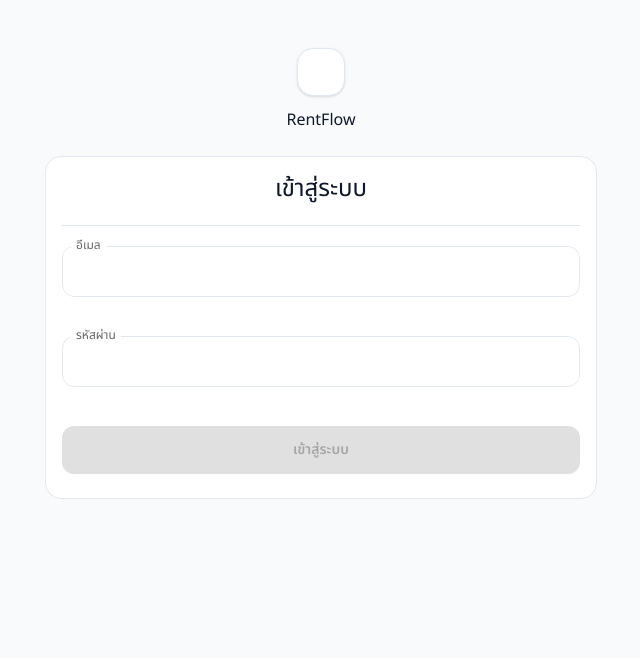
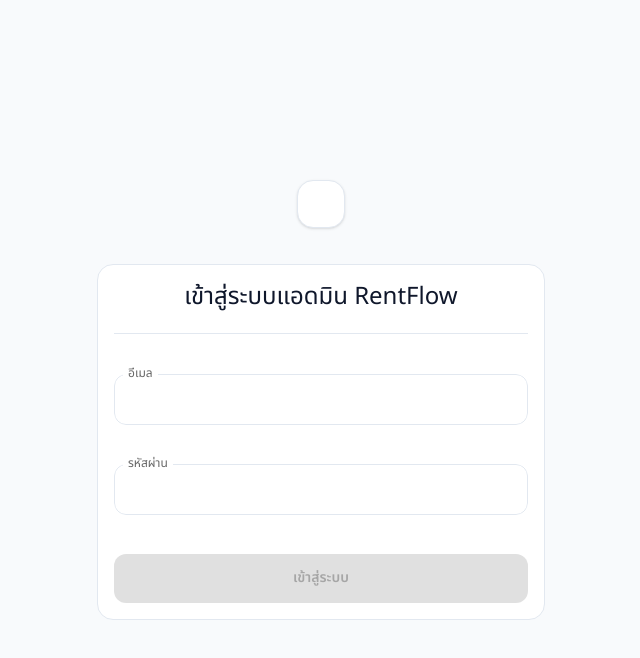
Before and after one commit to Pachared42/RentFlow-Admin-Dashboard, a Next.js app: page /login in a window 1280 px wide. Shown: the top 658 px of the page, without its empty margins (319-959 px from the left). Built offline with nearby package versions, Linux system fonts and the light colour scheme; some icons are missing; what @mui/material-nextjs would draw is missing.

Commit message:
Update Login.tsx

```diff
--- a/src/auth/Login.tsx
+++ b/src/auth/Login.tsx
@@ -32,20 +32,31 @@
         borderRadius: "12px",
         overflow: "hidden",
         backgroundColor: "white",
+
         "& .MuiOutlinedInput-notchedOutline": {
             borderRadius: "12px",
             borderColor: "rgb(226 232 240)",
         },
+
         "&:hover .MuiOutlinedInput-notchedOutline": {
             borderColor: "rgb(203 213 225)",
         },
+
         "&.Mui-focused .MuiOutlinedInput-notchedOutline": {
             borderColor: "rgb(15 23 42)",
         },
+
         "& .MuiOutlinedInput-input": {
             padding: "14px 16px",
             fontWeight: 600,
         },
+    },
+
+    "& input:-webkit-autofill": {
+        WebkitBoxShadow: "0 0 0 100px white inset",
+        WebkitTextFillColor: "inherit",
+        caretColor: "inherit",
+        transition: "background-color 9999s ease-out 0s",
     },
 };
 
@@ -106,17 +117,13 @@
     }
 
     return (
-        <Box className="min-h-[calc(100vh-0px)] bg-slate-50">
-            <Container maxWidth="sm" className="relative py-12">
+        <Box className="min-h-screen bg-slate-50 flex items-center justify-center p-4">
+            <Box className="w-full max-w-md">
                 {/* Brand / Header */}
                 <Stack className="mb-6 items-center text-center">
                     <Box className="mb-3 grid h-12 w-12 place-items-center rounded-2xl border border-slate-200 bg-white shadow-sm">
                         <DirectionsCarRoundedIcon />
                     </Box>
-
-                    <Typography className="text-2xl font-extrabold text-slate-900">
-                        RentFlow
-                    </Typography>
                 </Stack>
 
                 <Card
@@ -124,14 +131,15 @@
                     className="w-full rounded-2xl! border border-slate-200 bg-white"
                     sx={{ boxShadow: "none" }}
                 >
-                    <CardContent className="p-7">
+                    {/* ให้ scroll เฉพาะใน Card ถ้าเนื้อหาเกินความสูงของสี่เหลี่ยม */}
+                    <CardContent className="p-4! overflow-auto">
                         <Stack spacing={1} className="mb-4 items-center text-center">
                             <Typography variant="h5" className="text-xl font-bold text-slate-900">
-                                เข้าสู่ระบบ
+                                เข้าสู่ระบบแอดมิน RentFlow
                             </Typography>
                         </Stack>
 
-                        <Divider className="my-5! border-slate-200!" />
+                        <Divider className="mt-5! mb-10! border-slate-200!" />
 
                         {error ? (
                             <Alert
@@ -197,7 +205,6 @@
                                 }}
                             />
 
-                            {/* ปุ่ม Submit เอาไว้ “ข้างบน” (ตามที่คุณเคยจัดไว้) */}
                             <Button
                                 type="submit"
                                 variant="contained"
@@ -222,7 +229,7 @@
                         </Box>
                     </CardContent>
                 </Card>
-            </Container>
+            </Box>
         </Box>
     );
 }
```
Lines whose indentation alone changed are shown as unchanged.
